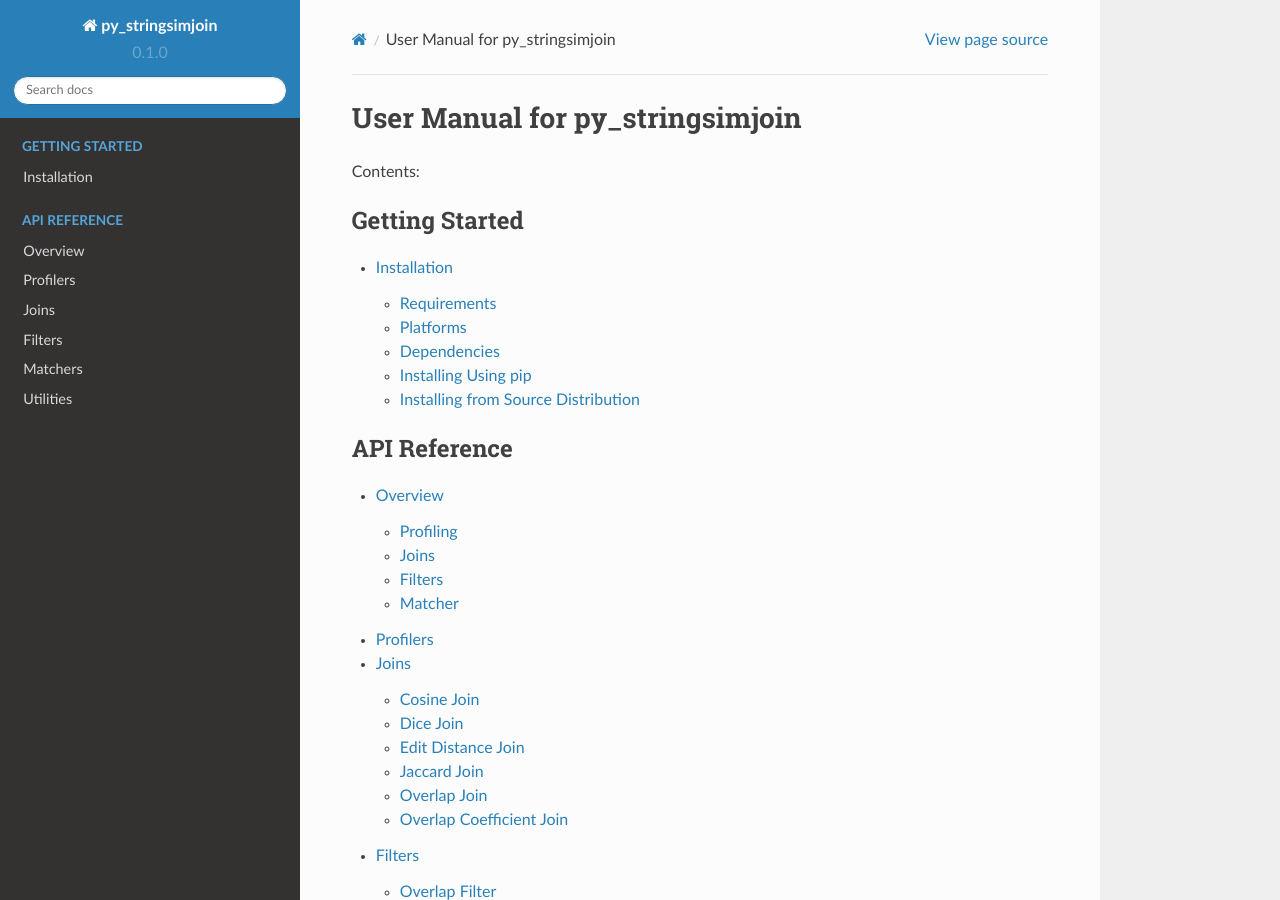
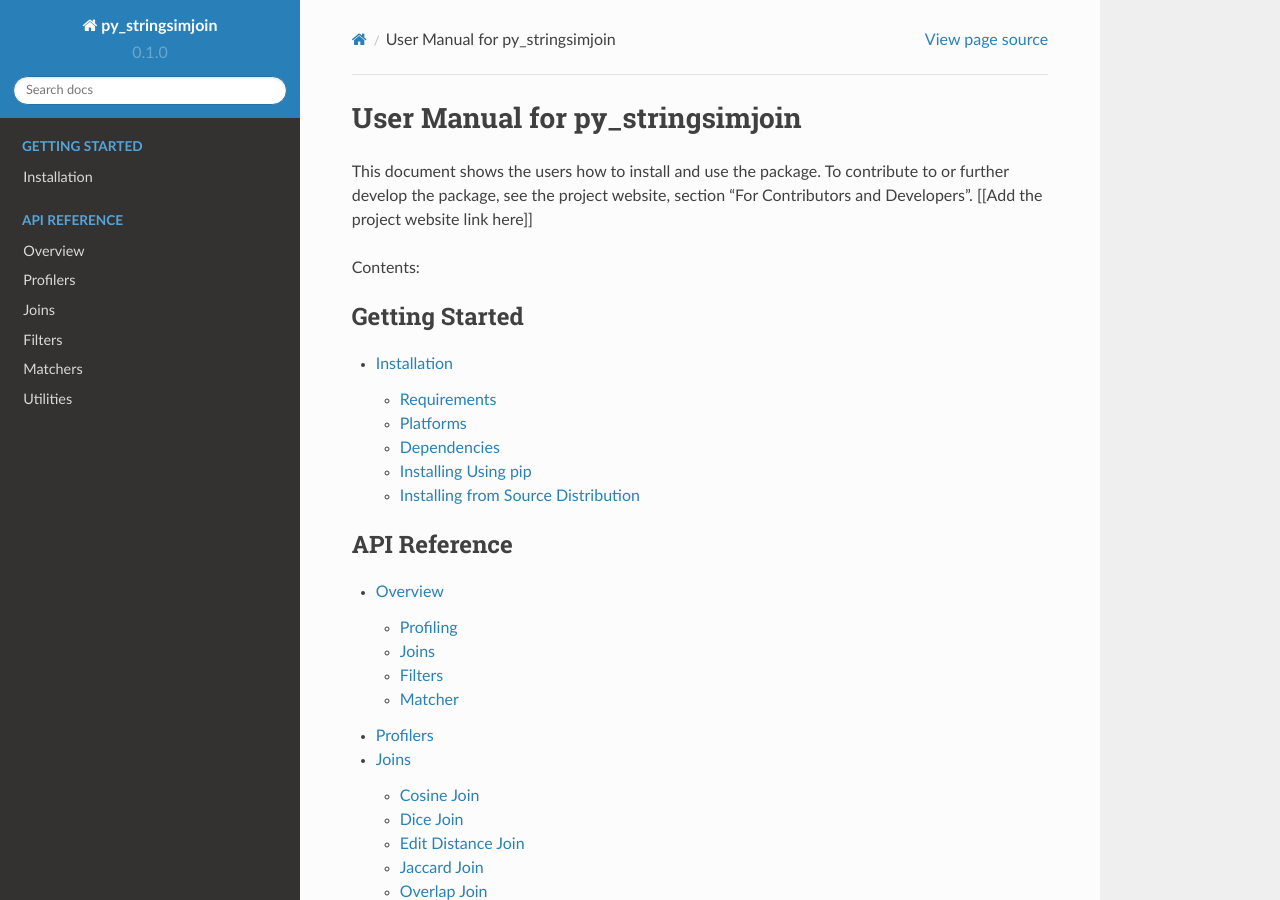
Before and after one commit to anhaidgroup/py_stringsimjoin, a Sphinx documentation site: the page built from docs/index.rst, in a window 1280 px wide and 900 px high. Built offline with Sphinx 7.4.7 and the Read the Docs theme 2.0.0, drawn with Linux system fonts in a browser that asks for light colours.

Commit message:
Updated index.rst

```diff
--- a/docs/index.rst
+++ b/docs/index.rst
@@ -5,6 +5,8 @@
 
 User Manual for py_stringsimjoin
 ================================
+
+This document shows the users how to install and use the package. To contribute to or further develop the package, see the project website, section “For Contributors and Developers”. [[Add the project website link here]]
 
 Contents:
 
```
